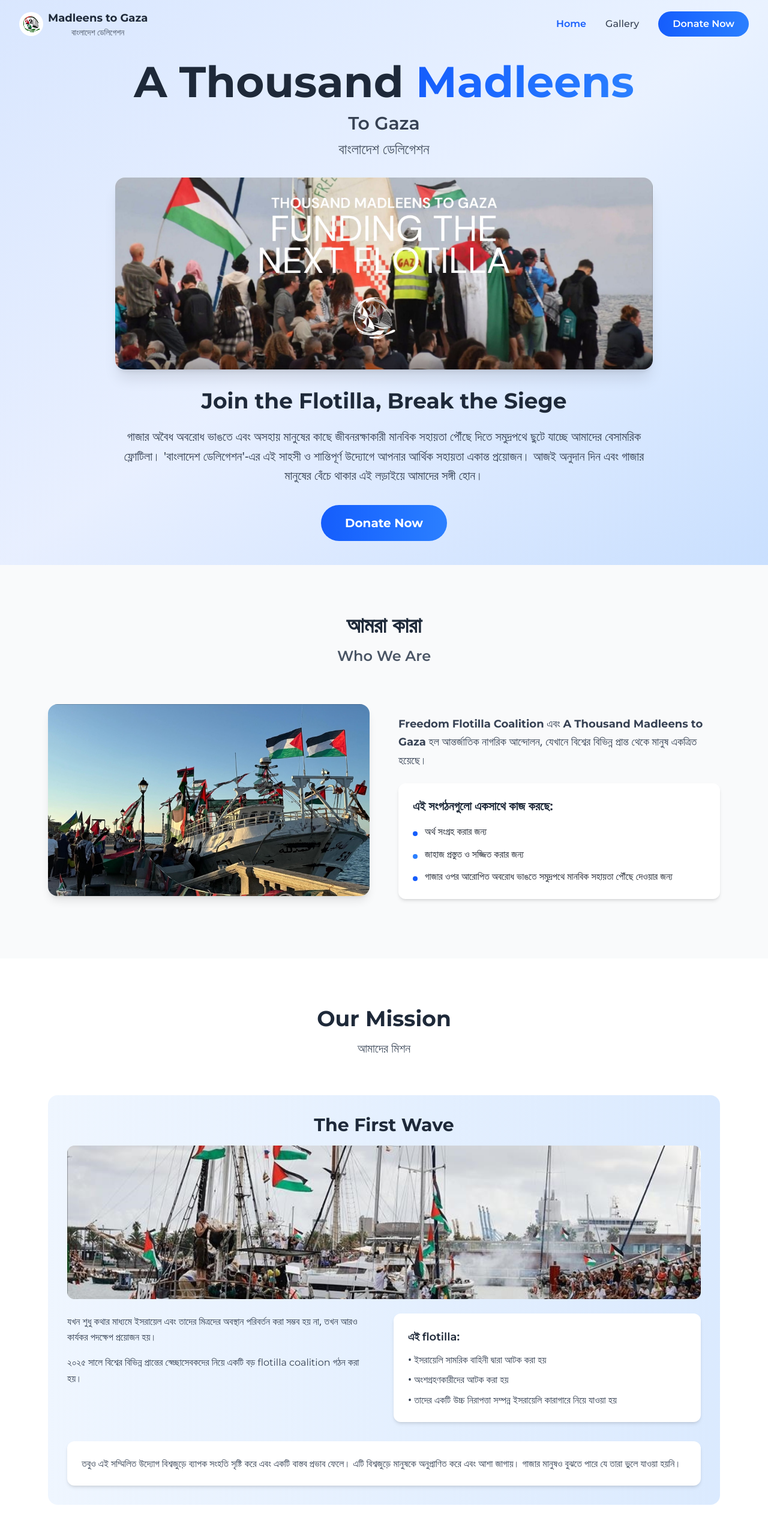
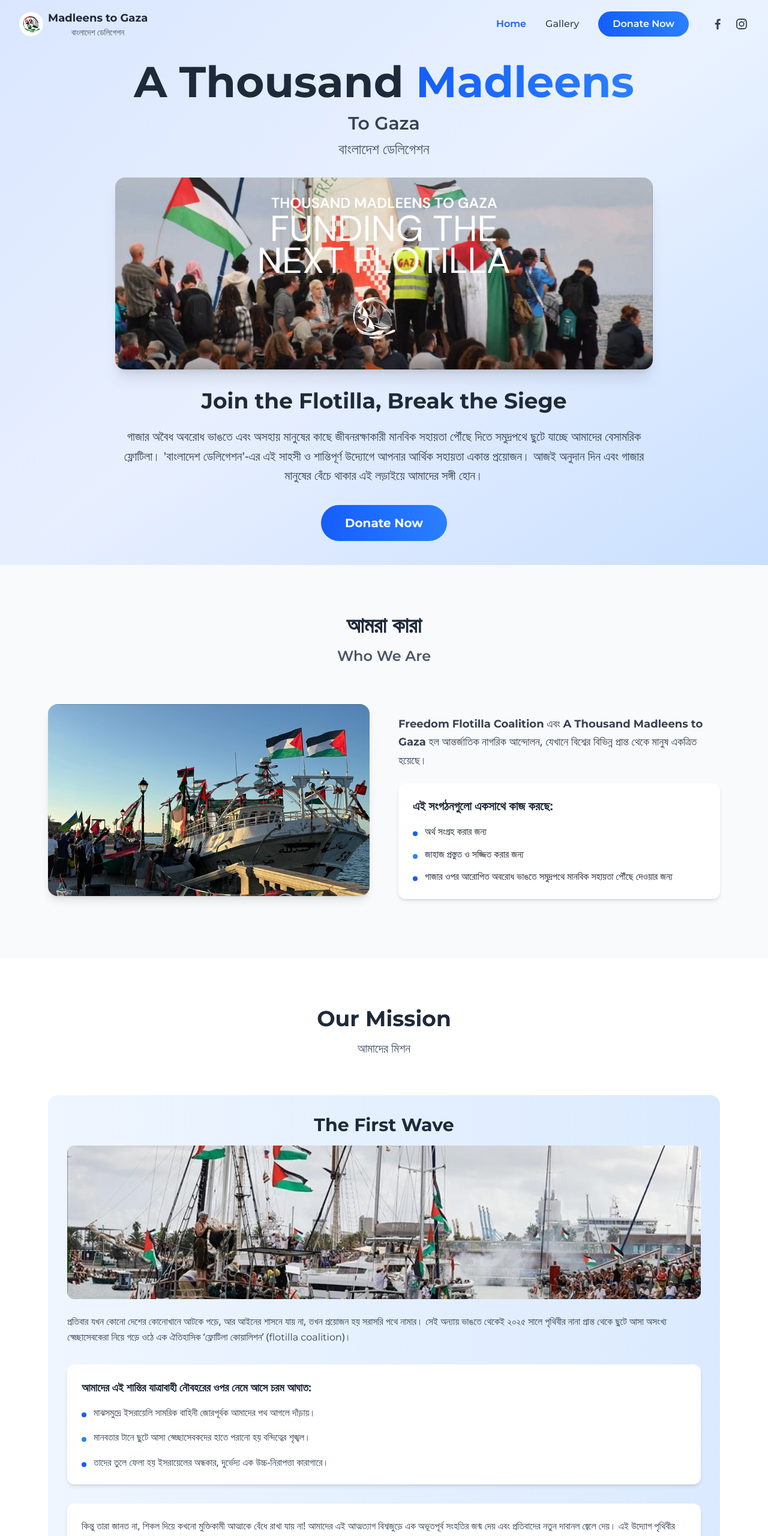
Before and after one commit to Rakindotcom/TMTG, a React (Vite) app: page / in a window 1280 px wide. Shown: the top 2561 px of the page at 60% size. Built offline with nearby package versions, Linux system fonts and the light colour scheme; a web font is replaced by a local one.

Commit message:
feat: add SocialLinks component and integrate social media links in Navbar and Home components

```diff
--- a/index.html
+++ b/index.html
@@ -46,8 +46,8 @@
       "url": "https://madleenstogaza.org",
       "logo": "https://madleenstogaza.org/logo.png",
       "sameAs": [
-        "https://facebook.com/madleenstogaza",
-        "https://twitter.com/madleenstogaza"
+        "https://www.facebook.com/tmtgaza",
+        "https://www.instagram.com/thousand.madleens.bangladesh"
       ],
       "contactPoint": {
         "@type": "ContactPoint",
--- a/src/components/Home.jsx
+++ b/src/components/Home.jsx
@@ -1,5 +1,5 @@
-  import { useState, useEffect } from 'react';
   import Navbar from './Navbar';
+  import SocialLinks from './SocialLinks';
   import usePageTitle from '../hooks/usePageTitle';
 
   const Home = () => {
@@ -109,30 +109,36 @@
                   <img src="/first-wave-image.jpg" alt="The First Wave Flotilla" className="w-full h-full object-cover" />
                 </div>
 
-                <div className="grid md:grid-cols-2 gap-8">
+                <div className="space-y-8">
                   <div>
                     <p className="bengali-text text-gray-700 mb-4 leading-relaxed">
-                      যখন শুধু কথার মাধ্যমে ইসরায়েল এবং তাদের মিত্রদের অবস্থান পরিবর্তন করা সম্ভব হয় না, তখন আরও কার্যকর পদক্ষেপ প্রয়োজন হয়।
-                    </p>
-                    <p className="bengali-text text-gray-700 mb-4 leading-relaxed">
-                      ২০২৫ সালে বিশ্বের বিভিন্ন প্রান্তের স্বেচ্ছাসেবকদের নিয়ে একটি বড় <span className="english-text">flotilla coalition</span> গঠন করা হয়।
+                      প্রতিবার যখন কোনো দেশের কোনোখানে আটকে পড়ে, আর আইনের শাসনে যায় না, তখন প্রয়োজন হয় সরাসরি পথে নামার। সেই অন্যায় ভাঙতে থেকেই ২০২৫ সালে পৃথিবীর নানা প্রান্ত থেকে ছুটে আসা অসংখ্য স্বেচ্ছাসেবকেরা নিয়ে গড়ে ওঠে এক ঐতিহাসিক ‘ফ্লোটিলা কোয়ালিশন’ (<span className="english-text">flotilla coalition</span>)।
                     </p>
                   </div>
 
                   <div className="bg-white rounded-xl p-6 shadow-md">
-                    <h4 className="bengali-text text-lg font-semibold text-gray-800 mb-3">এই <span className="english-text">flotilla</span>:</h4>
-                    <ul className="bengali-text space-y-2 text-gray-700">
-                      <li>• ইসরায়েলি সামরিক বাহিনী দ্বারা আটক করা হয়</li>
-                      <li>• অংশগ্রহণকারীদের আটক করা হয়</li>
-                      <li>• তাদের একটি উচ্চ নিরাপত্তা সম্পন্ন ইসরায়েলি কারাগারে নিয়ে যাওয়া হয়</li>
+                    <h4 className="bengali-text text-lg font-semibold text-gray-800 mb-4">আমাদের এই শান্তির যাত্রাবাহী নৌবহরের ওপর নেমে আসে চরম আঘাত:</h4>
+                    <ul className="bengali-text space-y-4 text-gray-700">
+                      <li className="flex items-start">
+                        <span className="w-2 h-2 bg-blue-600 rounded-full mt-3 mr-3 flex-shrink-0"></span>
+                        <span>মাঝসমুদ্রে ইসরায়েলি সামরিক বাহিনী জোরপূর্বক আমাদের পথ আগলে দাঁড়ায়।</span>
+                      </li>
+                      <li className="flex items-start">
+                        <span className="w-2 h-2 bg-blue-500 rounded-full mt-3 mr-3 flex-shrink-0"></span>
+                        <span>মানবতার টানে ছুটে আসা স্বেচ্ছাসেবকদের হাতে পরানো হয় বন্দিত্বের শৃঙ্খল।</span>
+                      </li>
+                      <li className="flex items-start">
+                        <span className="w-2 h-2 bg-blue-600 rounded-full mt-3 mr-3 flex-shrink-0"></span>
+                        <span>তাদের তুলে ফেলা হয় ইসরায়েলের অন্ধকার, দুর্ভেদ্য এক উচ্চ-নিরাপত্তা কারাগারে।</span>
+                      </li>
                     </ul>
                   </div>
+
+                  <div className="bg-white rounded-xl p-6 shadow-md">
+                    <p className="bengali-text text-gray-700 leading-relaxed">
+                      কিন্তু তারা জানত না, শিকল দিয়ে কখনো মুক্তিকামী আত্মাকে বেঁধে রাখা যায় না! আমাদের এই আত্মত্যাগ বিশ্বজুড়ে এক অভূতপূর্ব সংহতির জন্ম দেয় এবং প্রতিবাদের নতুন দাবানল জ্বেলে দেয়। এই উদ্যোগ পৃথিবীর নানা প্রান্তের মানুষকে অনুপ্রাণিত করে মুক্ত নতুন আশার বীজ বুনে দেয়।
+                    </p>
                   </div>
-
-                <div className="mt-8 bg-white rounded-xl p-6 shadow-md">
-                  <p className="bengali-text text-gray-700 leading-relaxed">
-                    তবুও এই সম্মিলিত উদ্যোগ বিশ্বজুড়ে ব্যাপক সংহতি সৃষ্টি করে এবং একটি বাস্তব প্রভাব ফেলে। এটি বিশ্বজুড়ে মানুষকে অনুপ্রাণিত করে এবং আশা জাগায়। গাজার মানুষও বুঝতে পারে যে তারা ভুলে যাওয়া হয়নি।
-                  </p>
                 </div>
               </div>
             </div>
@@ -180,15 +186,15 @@
 
 	                <div className="space-y-6">
 	                  <p className="bengali-text text-lg leading-relaxed">
-                    এখন আমরা আরও বড় একটি <span className="english-text">flotilla</span> প্রস্তুত করছি। এইবার <span className="english-text">flotilla</span>-তে একটি <strong>বিশেষ বাংলাদেশি জাহাজ</strong> অন্তর্ভুক্ত করার পরিকল্পনা রয়েছে।
+	                    আমাদের সংগ্রাম থামেনি, বরং এবারের প্রস্তুতি আরও বিশাল! অবরুদ্ধ গাজার দিকে যাত্রা করার জন্য আমরা এবার আরও বড় পরিসরে একটি ফ্লোটিলা প্রস্তুত করছি। আর এবারের সবচেয়ে গর্বের বিষয় হলো- এই আন্তর্জাতিক নৌবহরে যুক্ত হতে যাচ্ছে বাংলাদেশের লাল-সবুজ পতাকাবাহী সম্পূর্ণ নিজস্ব একটি জাহাজ / বোট।
 	                  </p>
 
 	                  <div className="bg-white/10 rounded-xl p-6 backdrop-blur-sm">
-                    <h4 className="bengali-text text-lg font-semibold mb-3">এর অর্থ হলো:</h4>
-                    <ul className="bengali-text space-y-2">
-                      <li>• একটি জাহাজ সংগ্রহ করা</li>
-                      <li>• সেটিকে প্রয়োজনীয়ভাবে সজ্জিত করা</li>
-                      <li>• ইউরোপের একটি বন্দর থেকে যাত্রা শুরু করা</li>
+	                    <h4 className="bengali-text text-lg font-semibold mb-3">এই মুহূর্তে বাস্তবায়নে আমাদের লক্ষ্য:</h4>
+	                    <ul className="bengali-text space-y-3">
+	                      <li>• নিজস্ব উদ্যোগে একটি উপযুক্ত জাহাজ / বোট সংগ্রহ করা।</li>
+	                      <li>• গাজার মানুষের জন্য প্রয়োজনীয় জীবনরক্ষাকারী সামগ্রী দিয়ে সেটিকে পূর্ণাঙ্গভাবে প্রস্তুত করা।</li>
+	                      <li>• ইউরোপের কোনো এক বন্দর থেকে নোঙর তুলে সরাসরি গাজার উদ্দেশ্যে উত্তাল সমুদ্র পাড়ি দেওয়া।</li>
 	                    </ul>
 	                  </div>
 
@@ -243,29 +249,23 @@
             </div>
 
             <div className="bg-white rounded-2xl p-8 shadow-lg">
-              <h4 className="bengali-text text-2xl font-semibold text-gray-800 mb-6">আমাদের লক্ষ্য:</h4>
-              <div className="grid md:grid-cols-2 gap-6">
+              <h4 className="bengali-text text-2xl font-semibold text-gray-800 mb-6">আমাদের মূখ্য লক্ষ্য:</h4>
+              <div>
                 <ul className="bengali-text space-y-4 text-gray-700">
                   <li className="flex items-start">
                     <span className="w-2 h-2 bg-blue-600 rounded-full mt-3 mr-3 flex-shrink-0"></span>
-                    <span>ফিলিস্তিনি ভূখণ্ডের দখলের বিরুদ্ধে প্রতিবাদ অব্যাহত রাখা</span>
+                    <span>ফিলিস্তিনের পবিত্র ভূমিতে চলা অবৈধ দখলদারিত্ব ও আগ্রাসনের বিরুদ্ধে আমাদের প্রতিবাদী কণ্ঠস্বর আরও শানিত করা।</span>
                   </li>
                   <li className="flex items-start">
                     <span className="w-2 h-2 bg-blue-500 rounded-full mt-3 mr-3 flex-shrink-0"></span>
-                    <span>বিশ্ব সরকারের ওপর চাপ বৃদ্ধি করা</span>
-                  </li>
-                </ul>
-                <ul className="bengali-text space-y-4 text-gray-700">
-                  <li className="flex items-start">
-                    <span className="w-2 h-2 bg-blue-500 rounded-full mt-3 mr-3 flex-shrink-0"></span>
-                    <span>যেন তারা দ্রুত পদক্ষেপ নেয়</span>
+                    <span>নীরব থাকা আন্তর্জাতিক সম্প্রদায় ও বিশ্বনেতৃবৃন্দের ওপর এমন প্রবল চাপ সৃষ্টি করা, যেন তারা অবিলম্বে এই অমানবিকতা বন্ধে বাধ্য হয়।</span>
                   </li>
                 </ul>
               </div>
 
               <div className="mt-8 bg-gradient-to-r from-blue-50 to-blue-100 rounded-xl p-6 text-center">
                 <p className="bengali-text text-xl font-bold text-gray-800">
-                  চলুন বিশ্বকে দেখাই যে বাংলাদেশের মানুষ ইতিহাসের সঠিক পাশে দাঁড়িয়েছে।
+                  আসুন, গোটা বিশ্বকে দেখিয়ে দিই- চরম এই অবিচারের দিনে বাংলাদেশের মানুষ চুপ নেই; আমরা দাঁড়িয়ে ন্যায়ের পক্ষে, ইতিহাসের একেবারে সঠিক অধ্যায়ে!
                 </p>
               </div>
             </div>
@@ -456,6 +456,11 @@
                 <p className="bengali-text text-gray-300 leading-relaxed">
                   গাজার অবৈধ অবরোধ ভেঙে সমুদ্রপথে জীবনরক্ষাকারী মানবিক সহায়তা পৌঁছে দেওয়ার শান্তিপূর্ণ বেসামরিক <span className="english-text">flotilla</span> উদ্যোগে যোগ দিন।
                 </p>
+                <SocialLinks
+                  className="mt-6"
+                  linkClassName="text-gray-300 hover:text-white focus:ring-offset-gray-900"
+                  iconClassName="h-8 w-8"
+                />
               </div>
 
               {/* Quick Links */}
--- a/src/components/Navbar.jsx
+++ b/src/components/Navbar.jsx
@@ -1,5 +1,6 @@
 import { useState, useEffect } from 'react';
 import { useLocation } from 'react-router-dom';
+import SocialLinks from './SocialLinks';
 
 const Navbar = () => {
   const [isMenuOpen, setIsMenuOpen] = useState(false);
@@ -13,15 +14,6 @@
     window.addEventListener('scroll', handleScroll);
     return () => window.removeEventListener('scroll', handleScroll);
   }, []);
-
-  const scrollToSection = (sectionId) => {
-    if (location.pathname === '/') {
-      document.getElementById(sectionId)?.scrollIntoView({ behavior: 'smooth' });
-    } else {
-      window.location.href = `/#${sectionId}`;
-    }
-    setIsMenuOpen(false);
-  };
 
   const scrollToTop = () => {
     if (location.pathname === '/') {
@@ -81,6 +73,8 @@
             >
               Donate Now
             </a>
+
+            <SocialLinks className="pl-1" iconClassName="h-6 w-6" />
           </div>
 
           {/* Mobile Menu Button */}
@@ -133,6 +127,8 @@
                   <span>Donate Now</span>
                 </div>
               </a>
+
+              <SocialLinks className="justify-center pt-2" />
             </div>
           </div>
         </div>
--- /dev/null
+++ b/src/components/SocialLinks.jsx
@@ -0,0 +1,43 @@
+const SOCIAL_ACCOUNTS = [
+  {
+    name: 'Facebook',
+    href: 'https://www.facebook.com/tmtgaza',
+    icon: (
+      <svg aria-hidden="true" viewBox="0 0 24 24" className="h-full w-full" fill="currentColor">
+        <path d="M13.5 21v-8h2.7l.4-3.1h-3.1V7.9c0-.9.3-1.5 1.6-1.5h1.7V3.6c-.8-.1-1.6-.2-2.4-.2-2.4 0-4 1.5-4 4.2v2.3H7.7V13h2.7v8h3.1z" />
+      </svg>
+    ),
+  },
+  {
+    name: 'Instagram',
+    href: 'https://www.instagram.com/thousand.madleens.bangladesh',
+    icon: (
+      <svg aria-hidden="true" viewBox="0 0 24 24" className="h-full w-full" fill="none" stroke="currentColor" strokeWidth="1.8">
+        <rect x="4" y="4" width="16" height="16" rx="4.5" />
+        <circle cx="12" cy="12" r="3.7" />
+        <circle cx="16.8" cy="7.2" r="0.9" fill="currentColor" stroke="none" />
+      </svg>
+    ),
+  },
+];
+
+const SocialLinks = ({ className = '', linkClassName = '', iconClassName = 'h-7 w-7' }) => {
+  return (
+    <div className={`flex items-center gap-4 ${className}`}>
+      {SOCIAL_ACCOUNTS.map((account) => (
+        <a
+          key={account.name}
+          href={account.href}
+          target="_blank"
+          rel="noopener noreferrer"
+          aria-label={`Follow TMTG Bangladesh Delegation on ${account.name}`}
+          className={`inline-flex ${iconClassName} items-center justify-center text-gray-700 transition-all duration-200 hover:-translate-y-0.5 hover:text-blue-600 focus:outline-none focus:ring-2 focus:ring-blue-500 focus:ring-offset-4 ${linkClassName}`}
+        >
+          {account.icon}
+        </a>
+      ))}
+    </div>
+  );
+};
+
+export default SocialLinks;
```
Lines whose indentation alone changed are shown as unchanged.
